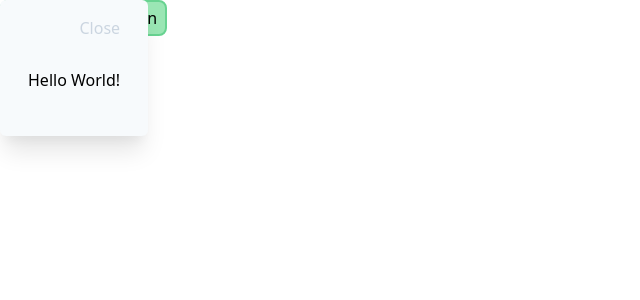
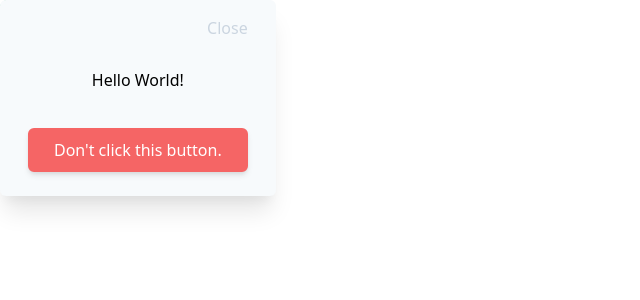
Before and after one commit to Folkwise-io/MintbeanPlatformV3-frontend, a React app: page / in a window 1280 px wide. Both pictures are taken after a click on the element "Click me". Shown: the top 300 px of the page, without its empty margins (0-640 px from the left). Built offline with nearby package versions, Linux system fonts and the light colour scheme.

Commit message:
Simplified actions interface for Modal.

```diff
--- a/src/views/components/wrappers/Modal/ModalActionButton.tsx
+++ b/src/views/components/wrappers/Modal/ModalActionButton.tsx
@@ -4,23 +4,25 @@ import React, { FC, ReactElement } from "react";
 export interface ModalActionDeclaration {
   type: "primary" | "secondary" | "danger";
   text: string;
-  callback: (closeModal?: React.Dispatch<React.SetStateAction<boolean>>) => void;
+  onClick: (evt: React.SyntheticEvent, context: ModalActionContext) => void;
+}
+
+interface ModalActionContext {
   closeModal: () => void;
 }
 
-export const ModalActionButton: FC<ModalActionDeclaration> = ({ type, text, callback, closeModal }): ReactElement => {
+interface ModalActionProps extends ModalActionContext, ModalActionDeclaration {}
+
+export const ModalActionButton: FC<ModalActionProps> = ({ type, text, onClick, closeModal }): ReactElement => {
   const commonClasses = "shadow-md border-solid border-2 rounded-md py-2 px-6 m-2";
   const classes = {
     primary: "text-white bg-mint border-mint ",
     secondary: "text-black bg-white border-mint",
     danger: "text-white bg-red-500 border-red-500",
   };
-  const executeAndClose = () => {
-    callback();
-    closeModal();
-  };
+
   return (
-    <button onClick={executeAndClose} className={`${commonClasses} ${classes[type]}`}>
+    <button onClick={(evt) => onClick(evt, { closeModal })} className={`${commonClasses} ${classes[type]}`}>
       {text}
     </button>
   );
--- a/src/views/pages/Home.tsx
+++ b/src/views/pages/Home.tsx
@@ -8,6 +8,7 @@ import { Toast } from "../components/Toast";
 import { removeToast } from "../../views/state/actions/toastActions";
 import { Modal } from "../components/wrappers/Modal";
 import { Context } from "../../context/contextBuilder";
+import { ModalActionDeclaration } from "../components/wrappers/Modal/ModalActionButton";
 
 type StateMapping = {
   users: UsersState;
@@ -45,10 +46,22 @@ const UserSection: FC<{ users: UsersState }> = ({ users }) => {
 };
 
 const Home: FC<StateMapping & DispatchMapping> = (props) => {
+  const actions: ModalActionDeclaration[] = [
+    {
+      type: "danger",
+      text: "Don't click this button.",
+      onClick: (evt, context) => {
+        alert("WTF you clicked the button, you douche.");
+        context.closeModal();
+      },
+    },
+  ];
   return (
     <div>
       <Button onClick={() => props.fetchUsers()}>This is a test button</Button>
-      <Modal triggerBuilder={(toggleModal) => <div onClick={() => toggleModal()}>Click me</div>}>Hello World!</Modal>
+      <Modal actions={actions} triggerBuilder={(toggleModal) => <div onClick={() => toggleModal()}>Click me</div>}>
+        Hello World!
+      </Modal>
       <UserSection users={props.users} />
       <div>
         {props.toasts.map((toast, index) => (
```
